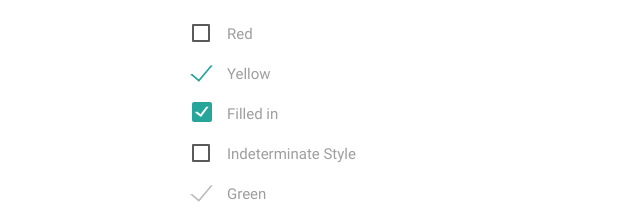
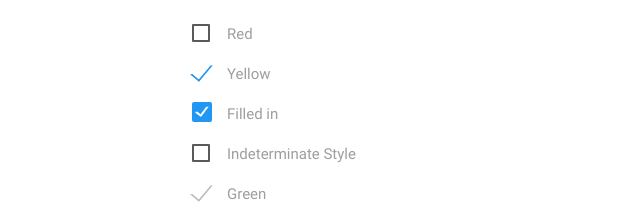
Before and after one commit to NGeorgi3v/SPM_DesignSheet, a plain HTML site: page forms.html in a window 1280 px wide. Shown: the part 1601-1820 px from the top of the page, 0-640 px from the left. Drawn offline with Linux system fonts and the light colour scheme.

Commit message:
Add files via upload

```diff
--- a/css/style.css
+++ b/css/style.css
@@ -104,6 +104,14 @@ table th{
   .input-field .prefix.active {
     color: #2196F3;
   }
+  [type="checkbox"]:checked+label:before{
+    border-right: 2px solid #2196F3;
+    border-bottom: 2px solid #2196F3;
+  }
+  [type="checkbox"].filled-in:checked+label:after{
+    border: 2px solid #2196F3;
+    background-color: #2196F3;
+  }
 
 blockquote{
   border-left-color: #2196F3;
```
